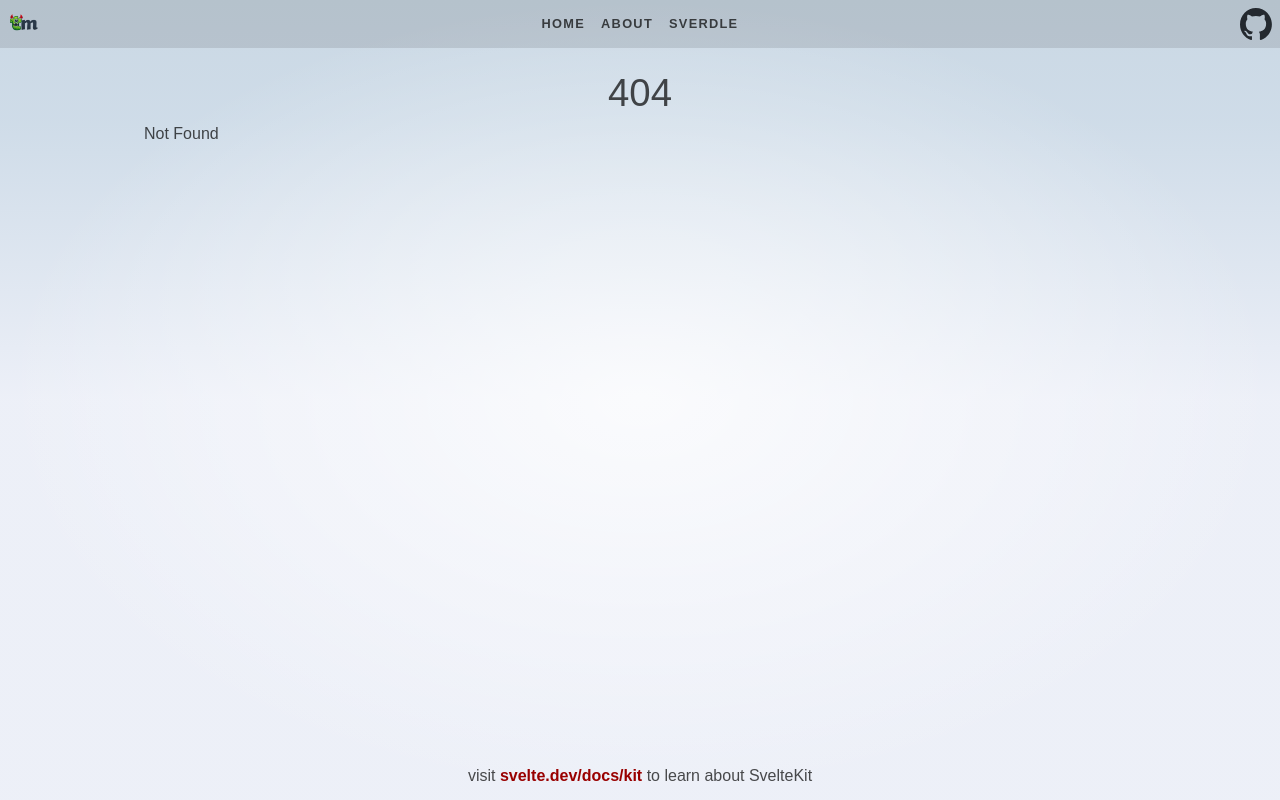
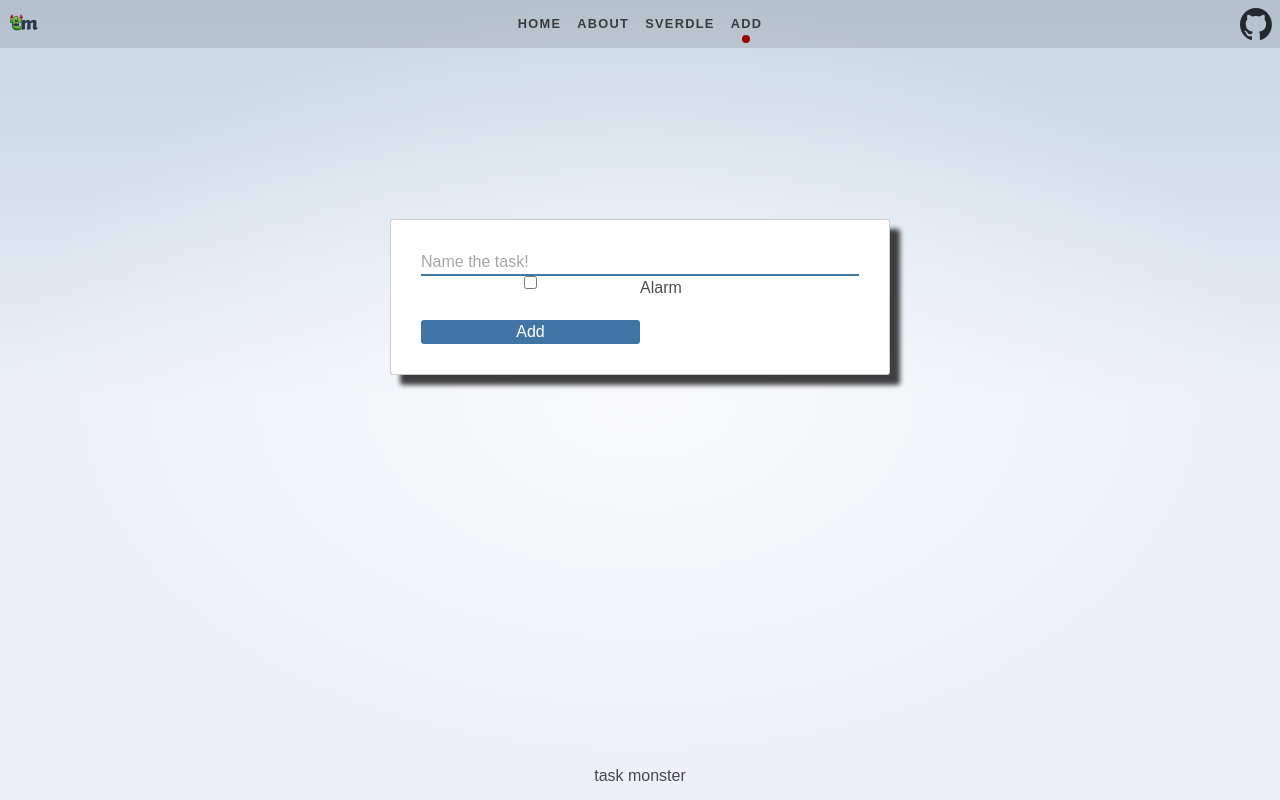
Before and after one commit to Aurora-Bailey/task-monster, a SvelteKit app in the folder front/: page /add in a window 1280 px wide. Before the commit this address had no page. Built offline with nearby package versions, Linux system fonts and the light colour scheme.

Commit message:
add page

```diff
--- a/front/src/routes/+layout.svelte
+++ b/front/src/routes/+layout.svelte
@@ -10,11 +10,7 @@
 	<main>{@render children()}</main>
 
 	<footer>
-		<p>
-			visit
-			<a href="https://svelte.dev/docs/kit">svelte.dev/docs/kit</a>
-			to learn about SvelteKit
-		</p>
+        <p>task monster</p>
 	</footer>
 </div>
 
--- a/front/src/routes/Header.svelte
+++ b/front/src/routes/Header.svelte
@@ -22,6 +22,9 @@
 			</li>
 			<li aria-current={page.url.pathname.startsWith('/sverdle') ? 'page' : undefined}>
 				<a href={resolve('/sverdle')}>Sverdle</a>
+			</li>
+			<li aria-current={page.url.pathname.startsWith('/add') ? 'page' : undefined}>
+				<a href={resolve('/add')}>Add</a>
 			</li>
 		</ul>
 	</nav>
--- /dev/null
+++ b/front/src/routes/add/+page.js
@@ -0,0 +1,9 @@
+import { dev } from '$app/environment';
+
+// we don't need any JS on this page, though we'll load
+// it in dev so that we get hot module replacement
+export const csr = dev;
+
+// since there's no dynamic data here, we can prerender
+// it so that it gets served as a static asset in production
+export const prerender = true;
--- /dev/null
+++ b/front/src/routes/add/+page.svelte
@@ -0,0 +1,51 @@
+<script>
+	import { resolve } from '$app/paths';
+</script>
+
+<svelte:head>
+	<title>Add Task</title>
+	<meta name="description" content="Add a task" />
+</svelte:head>
+
+<div class="text-column">
+    <div class="paper">
+        <form>
+            <input class="full" type="text" placeholder="Name the task!" />
+            <label>Alarm </label><input class="half" type="checkbox"/>
+            <button>Add</button>
+        </form>
+    </div>
+</div>
+
+<style>
+    .paper {
+        position: relative;
+        width: 500px;
+        padding: 30px;
+        border-radius: 3px;
+        box-shadow: 10px 10px 5px 0px rgba(0,0,0,0.75);
+        background-color: white;
+        border: 1px solid rgba(0,0,0,0.2);
+    }
+
+    input {
+        float: left;
+        border-bottom: 2px solid var(--color-theme-2);
+    }
+
+    input.full {
+        width: 100%;
+    }
+
+    input.half {
+        width: 50%;
+    }
+
+    button {
+        width: 50%;
+        border-radius: 3px;
+        background-color: var(--color-theme-2);
+        margin: 20px 0px 0px;
+        color: white;
+    }
+</style>
```
